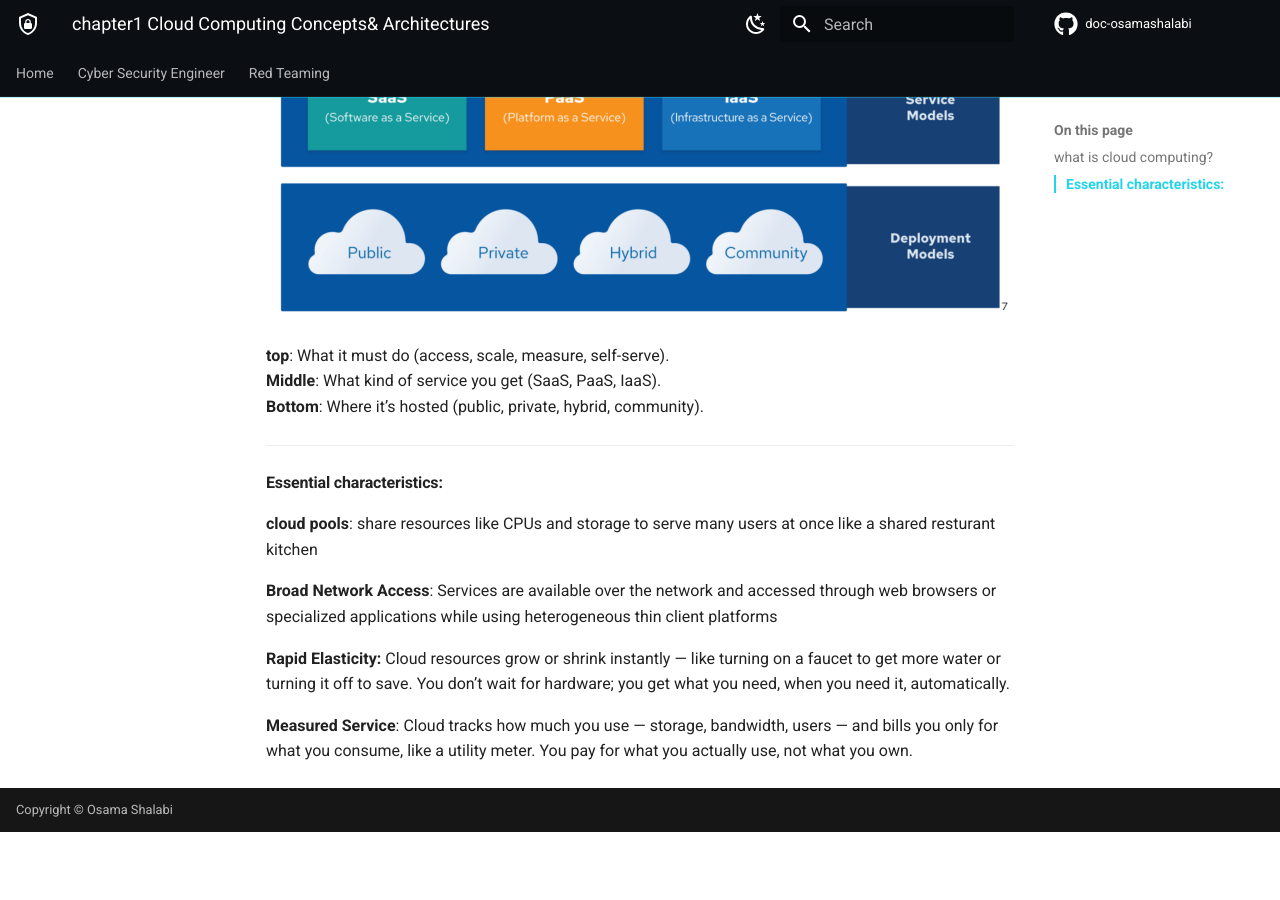
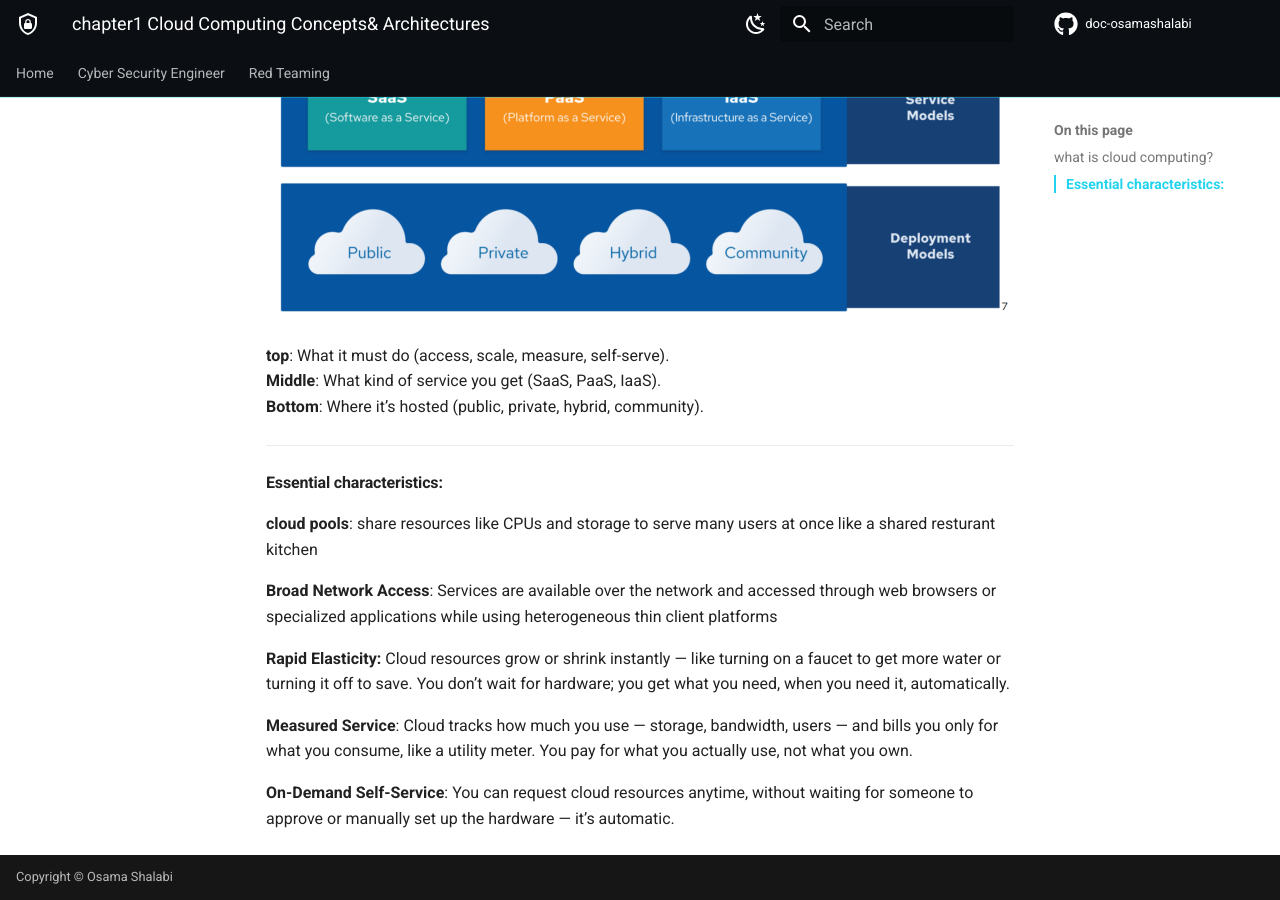
Before and after one commit to osamashalabi432-png/doc-osamashalabi, an MkDocs documentation site: the page built from docs/cyber-security-engineer/cloud/CCSK/chapter1 - Cloud Computing Concepts& Architectures.md, in a window 1280 px wide and 900 px high, scrolled down 757 px. Built offline with MkDocs 1.6.1 and Material for MkDocs 9.7.7, drawn with Linux system fonts in a browser that asks for light colours; comment, search, counter and statistics services are not loaded; before the commit the page ends 1589 px from its top, so only the background shows below that.

Commit message:
vault backup: 2026-09-18 06:42:57

```diff
--- a/docs/cyber-security-engineer/cloud/CCSK/chapter1 - Cloud Computing Concepts& Architectures.md
+++ b/docs/cyber-security-engineer/cloud/CCSK/chapter1 - Cloud Computing Concepts& Architectures.md
@@ -25,3 +25,5 @@ model for enabling ubiquitous, convenient, on-demand network access to a shared
 **Rapid Elasticity:** Cloud resources grow or shrink instantly — like turning on a faucet to get more water or turning it off to save. You don’t wait for hardware; you get what you need, when you need it, automatically.
 
 **Measured Service**: Cloud tracks how much you use — storage, bandwidth, users — and bills you only for what you consume, like a utility meter. You pay for what you actually use, not what you own.
+
+**On-Demand Self-Service**: You can request cloud resources anytime, without waiting for someone to approve or manually set up the hardware — it’s automatic.
```
